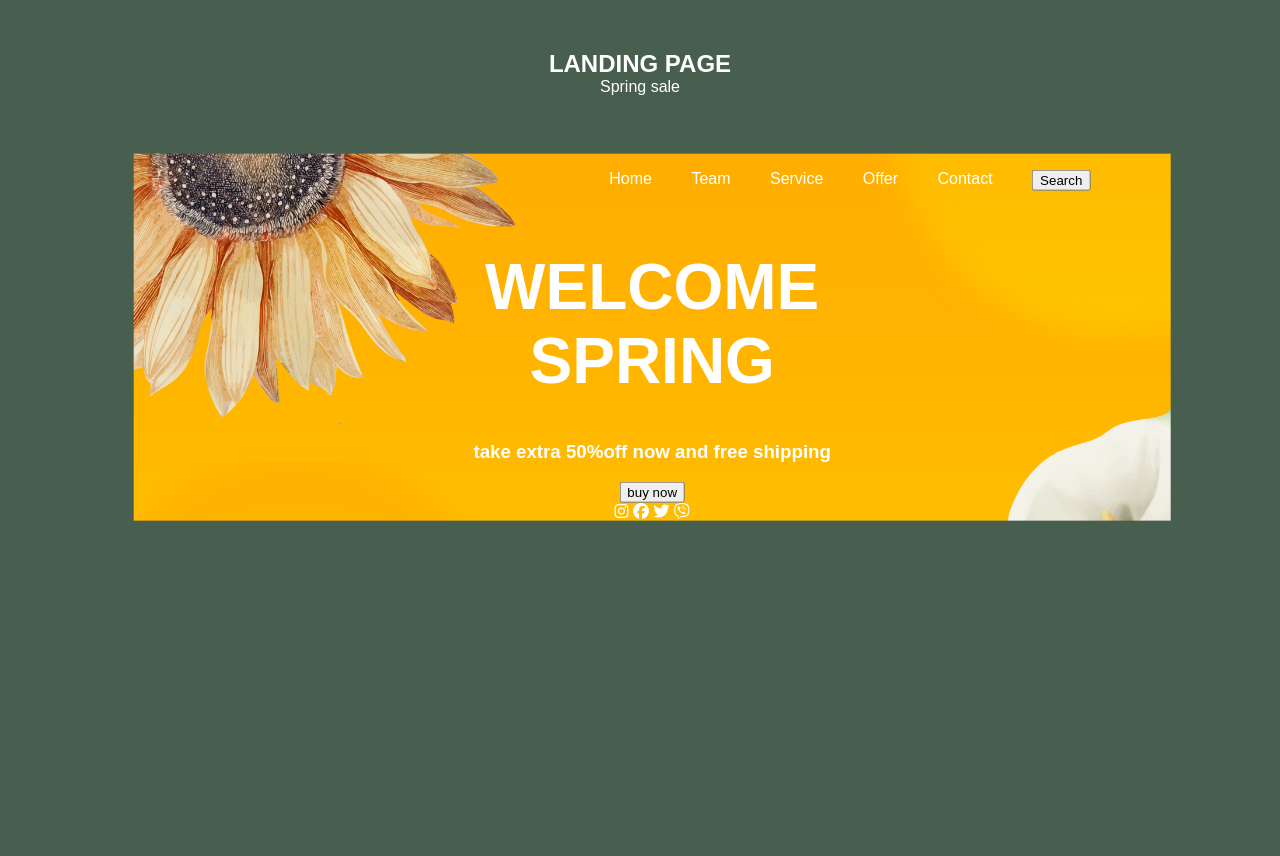
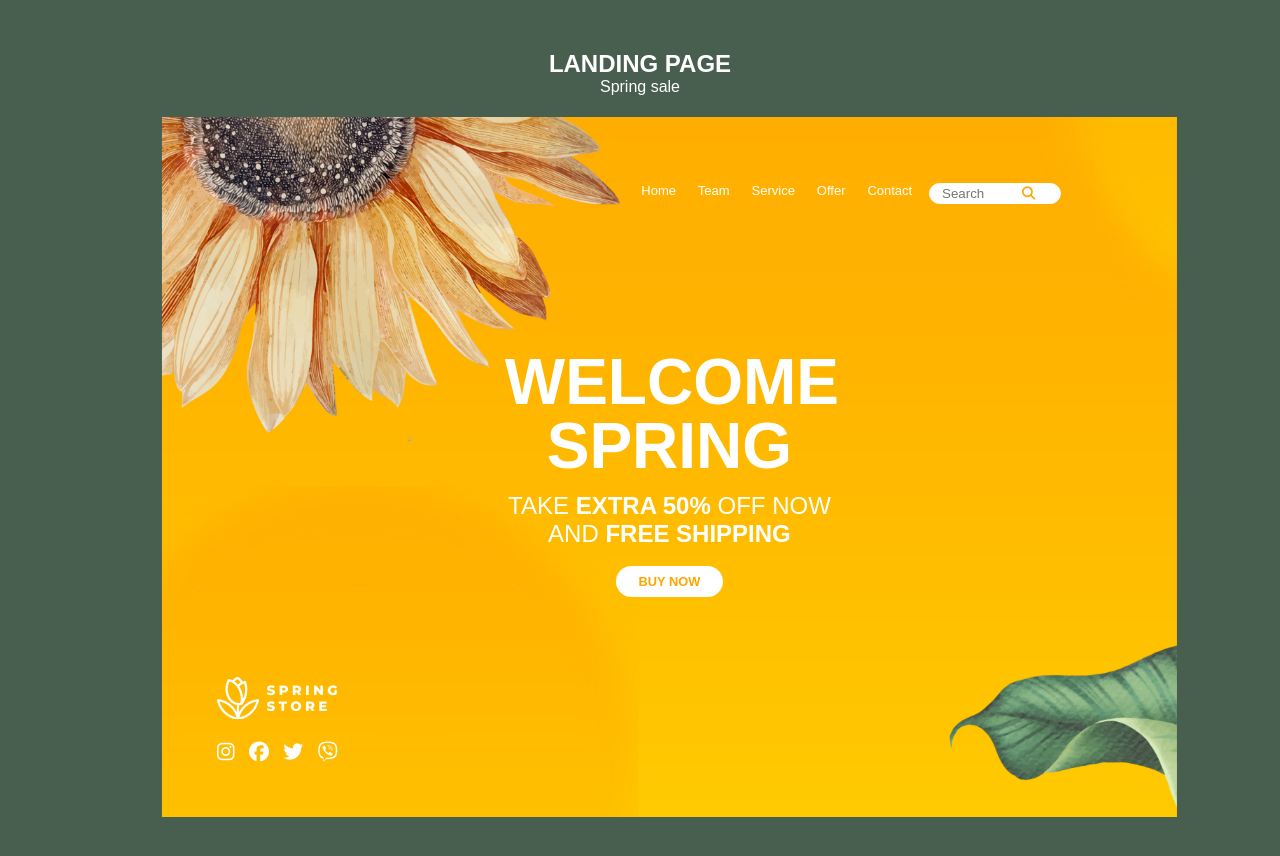
Before and after one commit to Ra0611/Position, a plain HTML site: page index.html in a window 1280 px wide. Drawn offline with Linux system fonts and the light colour scheme.

Commit message:
finished commit

```diff
--- a/CSS/style.css
+++ b/CSS/style.css
@@ -6,6 +6,7 @@ body{
 }
 .wrapper{
     max-width: 100vw;
+    height: 100%;
     padding: 30px;
     height: 100vh;
     background-color: rgb(72, 95, 79);
@@ -24,12 +25,14 @@ body{
     font-weight: 100;
 }
 .container{
-    width: 85%;
+    width: 75%;
+    height: 75%;
+    padding: 50px;
     background: url(../images/background.jpg) no-repeat;
     background-size: cover;
-    top: 0;
-    left: 0;
-    transform: translate(10%, 10%);
+    top: 50%;
+    left: 50%;
+    transform: translateX(13%);
     display: flex;
     flex-direction: column;
     justify-content: space-between;
@@ -48,14 +51,117 @@ body{
     justify-content: space-between;
 }
 .nav__item{
-
+    font-size: small;
+}
+.nav__item>a{
+    padding: 5px;
+}
+.nav__item>a:hover{
+    border-top: solid 2px;
+}
+.nav__item>a{
+    text-decoration: none;
+    color: white;
+}
+.nav__item-btn{
+    background-color: #fff;
+    border: solid 1px white;
+    border-radius: 25px;
+    text-align: center;
+    color: orange;
+}
+input,button{
+    width: 60px;
+    text-decoration: none;
+    border: none;
+    margin: 0;
+    background: none;
+    color: orange;
+    text-align: center;
+}
+.nav__item-btn>input{
+    transition: all 0.3s ease 0.5s;
+}
+.nav__item-btn>input:hover{
+    width: 150px;
 }
 .title__block{
     width: 36%;
    text-align: center;
 }
 .title{
+    margin-bottom: -10px;
     font-size: 4rem;
     font-weight: 900;
     text-transform: uppercase;
+    line-height: 4rem;
 }
+.subtitle{
+    text-transform: uppercase;
+    font-weight: normal;
+    font-size: 1.5rem;
+}
+.subtitle__bold{
+    font-weight: 900;
+}
+.title__button{
+    padding: 8px 23px;
+    background-color: #fff;
+    border-radius: 25px;
+    text-decoration: none;
+    color: orange;
+    font-size: 0.8rem;
+    font-weight: 900;
+}
+.footer{
+    width: 100%;
+    height: 15%;
+    display: flex;
+    justify-content: start;
+}
+.logo-media{
+
+    display: flex;
+    flex-direction: column;
+    align-items: center;
+    justify-content: space-between;
+}
+.logo{
+    width: 120px;
+    height: 42px;
+    background: url(../images/Logo.png) no-repeat;
+    background-size: cover;
+}
+.media i{
+font-size: 1.25rem;
+margin: 5px;
+}
+@media (max-width:750px){
+    .wrapper{
+        height: 100%;
+    }
+    .container{
+        height: 100%;
+        transform: translateX(0);
+    }
+    .nav__list{
+        flex-direction: column;
+    }
+    .nav__item{
+        margin-bottom: 20px;
+    }
+    .title{
+        font-size: 2rem;
+    }
+    .subtitle{
+        font-size: 0.8rem;
+    }
+    .title__button{
+        padding: 4px 12px;
+        font-size: 0.6rem;
+    }
+    .footer{
+        margin-top: 50px;
+        justify-content: center;
+    }
+}
--- a/index.html
+++ b/index.html
@@ -16,19 +16,25 @@
         <div class="container">
             <nav class="nav">
                 <ul class="nav__list">
-                    <li class="nav__item">Home</li>
-                    <li class="nav__item">Team</li>
-                    <li class="nav__item">Service</li>
-                    <li class="nav__item">Offer</li>
-                    <li class="nav__item">Contact</li>
-                    <li class="nav__item"><input type="button" value="Search"></li>
+                    <li class="nav__item"><a href="#">Home</a></li>
+                    <li class="nav__item"><a href="#">Team</a></li>
+                    <li class="nav__item"><a href="#">Service</a></li>
+                    <li class="nav__item"><a href="#">Offer</a></li>
+                    <li class="nav__item"><a href="#">Contact</a></li>
+                    <li class="nav__item nav__item-btn">
+                        <div class="nav__item-btn">
+                            <input type="text" placeholder="Search">
+                            <button type="submit"><i class="fas fa-search"></i></button>
+                        </div>
+                    </li>
                 </ul>
             </nav>
             <div class="title__block">
                 <h1 class="title">Welcome spring</h1>
-                <h3 class="subtitle">take <span class="subtitle__bold">extra 50%</span>off now and <span class="subtitle__bold">free shipping</span></h3>
-                <input type="button" value="buy now">
+                <h3 class="subtitle">take <span class="subtitle__bold">extra 50%</span> off now and <span class="subtitle__bold">free shipping</span></h3>
+                <a href="#" class="title__button">BUY NOW</a>
             </div>
+            <div class="footer">
                 <div class="logo-media">
                     <div class="logo"></div>
                     <div class="media">
@@ -39,6 +45,7 @@
                     </div>
                 </div>
             </div>
+        </div>
 
     </div>
     <script src="https://kit.fontawesome.com/bd94f05373.js" crossorigin="anonymous"></script>
```
Also changed, not shown: images/Logo.png (renamed from images/Logo Here.png). Lines whose indentation alone changed are shown as unchanged.
